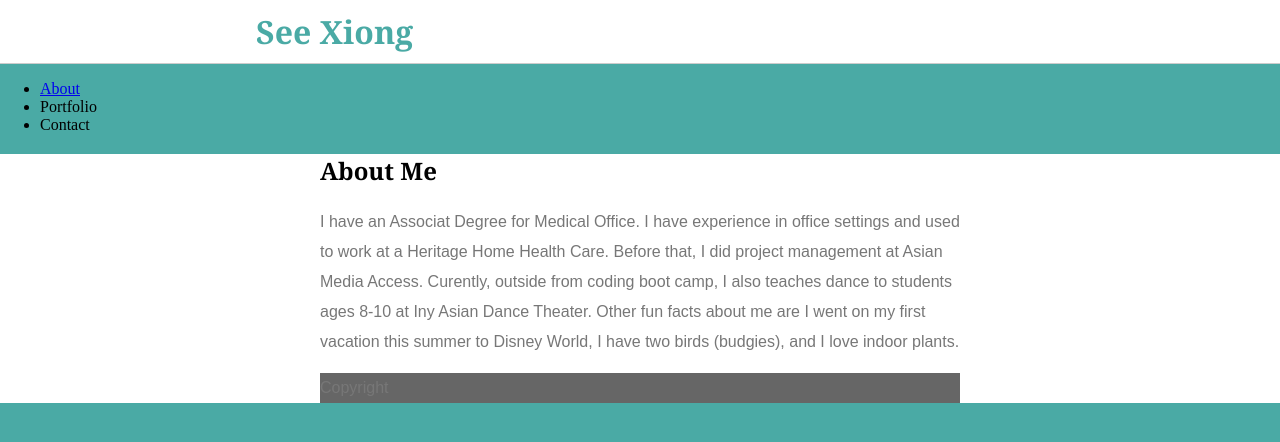
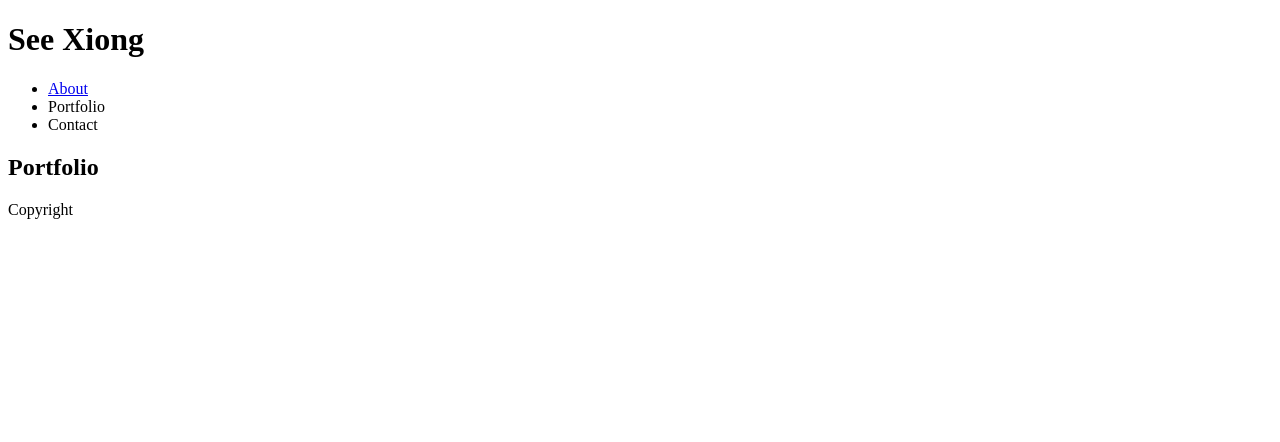
Before and after one commit to seeseexiong/Basic-Portfolio, a plain HTML site: page portfolio.html in a window 1280 px wide. Drawn offline with Linux system fonts and the light colour scheme.

Commit message:
3rd site files

```diff
--- a/assets/css/style.css
+++ b/assets/css/style.css
@@ -1,38 +1,8 @@
-body {
-    background-color: #4aaaa5;
-    margin: 0;
+header {
+    background-color: blue;
+    width: 20%;
+    padding-top: 5px;
+    padding-bottom: 5px;
 
 
 }
-
-#mainHeader {
-    color: #4aaaa5;
-    background-color: #ffffff;
-    margin: 0;
-    padding-top: 10px;
-    padding-bottom: 10px;
-    padding-left: 20%;
-    border-bottom: .5px solid #cccccc;
-
-
-}
-
-h1 {
-    font-family: 'Georgia', Times, Times New Roman, serif;
-}
-
-p {
-    color: #777777;
-    font-family: 'Arial', 'Helvetica Neue', Helvetica, sans-serif;
-    line-height: 30px;
-}
-
-div {
-    background-color: #ffffff;
-    padding-left: 25%;
-    padding-right: 25%;
-}
-footer {
-    background-color: #666666;
-    margin: 0;
-}
--- a/portfolio.html
+++ b/portfolio.html
@@ -4,37 +4,28 @@
     <meta charset="UTF-8">
     <meta name="viewport" content="width=device-width, initial-scale=1.0">
     <meta http-equiv="X-UA-Compatible" content="ie=edge">
-    <title>See Xiong Portfolio</title>
-    <link rel="stylesheet" type="text/css" href="assets/css/style.css">
+    <title>Protfolio</title>
 </head>
-
 <body>
      <!--HEADER Starts Here-->
      <header>
-            <h1 id="mainHeader">See Xiong</h1>
+            <h1>See Xiong</h1>
+    </header>
+    <div>
         <ul>
             <li><a href="#">About</a></li>
-                <li>Portfolio</li>
-                <li>Contact</li>
+            <li><a href="#"></a>Portfolio</li>
+            <li><a href="#"></a>Contact</li>
         </ul>
-        </header>
-    <div>
-        <section id="main-bio">
-            <h1 id="aboutMeHeader">About Me</h1>
-            <p>I have an Associat Degree for Medical Office.  I have experience in
-                office settings and used to work at a Heritage Home Health Care.  Before
-                that, I did project management at Asian Media Access. Curently, outside from coding boot camp, I also teaches dance to students
-                ages 8-10 at Iny Asian Dance Theater.
+    </div>
 
-                Other fun facts about me are I went on my first vacation this summer to
-                Disney World, I have two birds (budgies), and I love indoor plants.
-                </p>
+    <section>
+        <h1>Portfolio</h1>
     </section>
 
-        <!--FOOTER STARTS HERE-->
     <footer>
         <p>Copyright</p>
     </footer>
-    </div>
+
 </body>
 </html>
```
Also changed, not shown: contact.html (+31 -0 lines), index.html (+43 -0 lines), assets/images/profileImg.jpg (added), 1 other file. Lines whose indentation alone changed are shown as unchanged.
